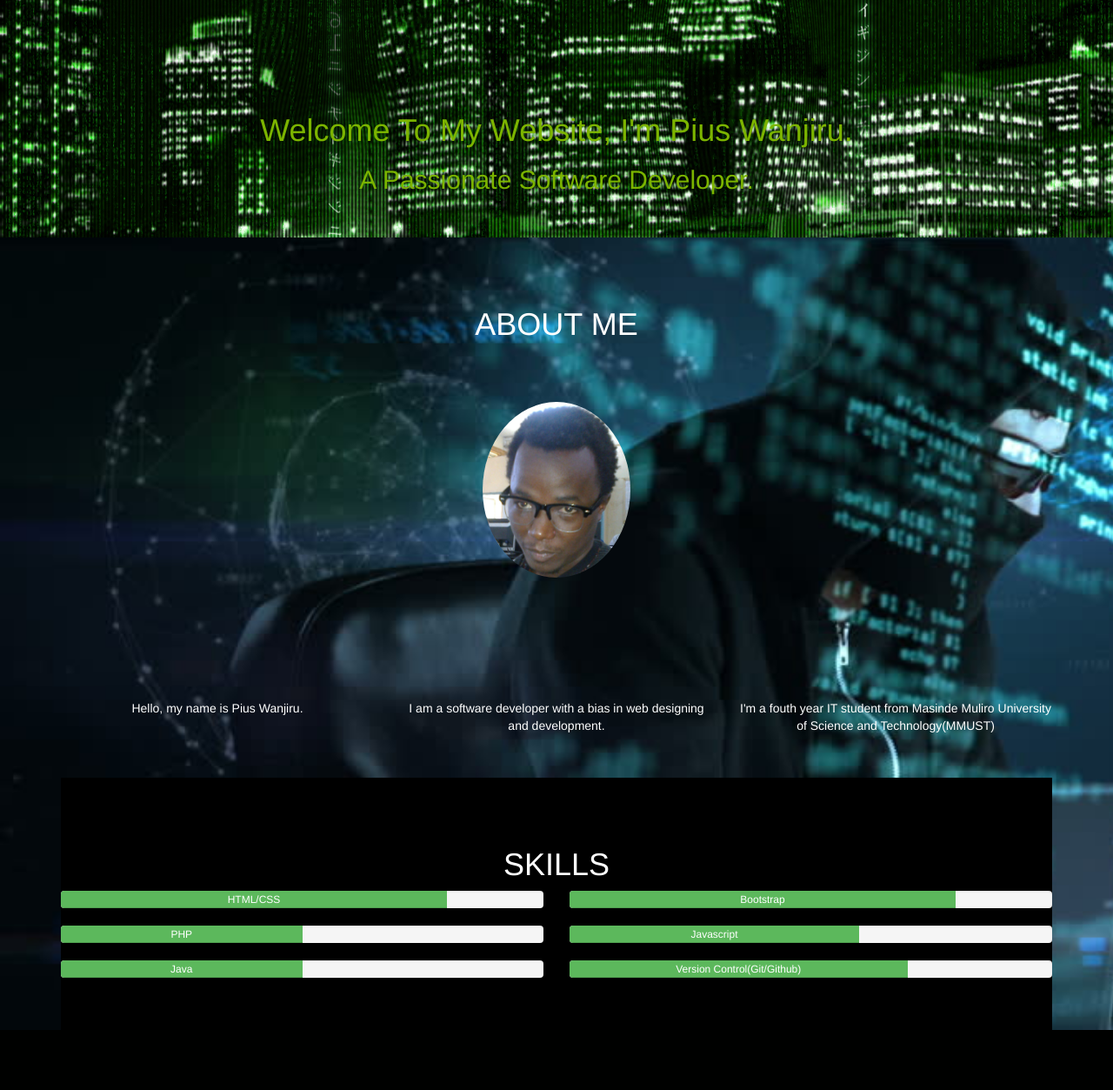
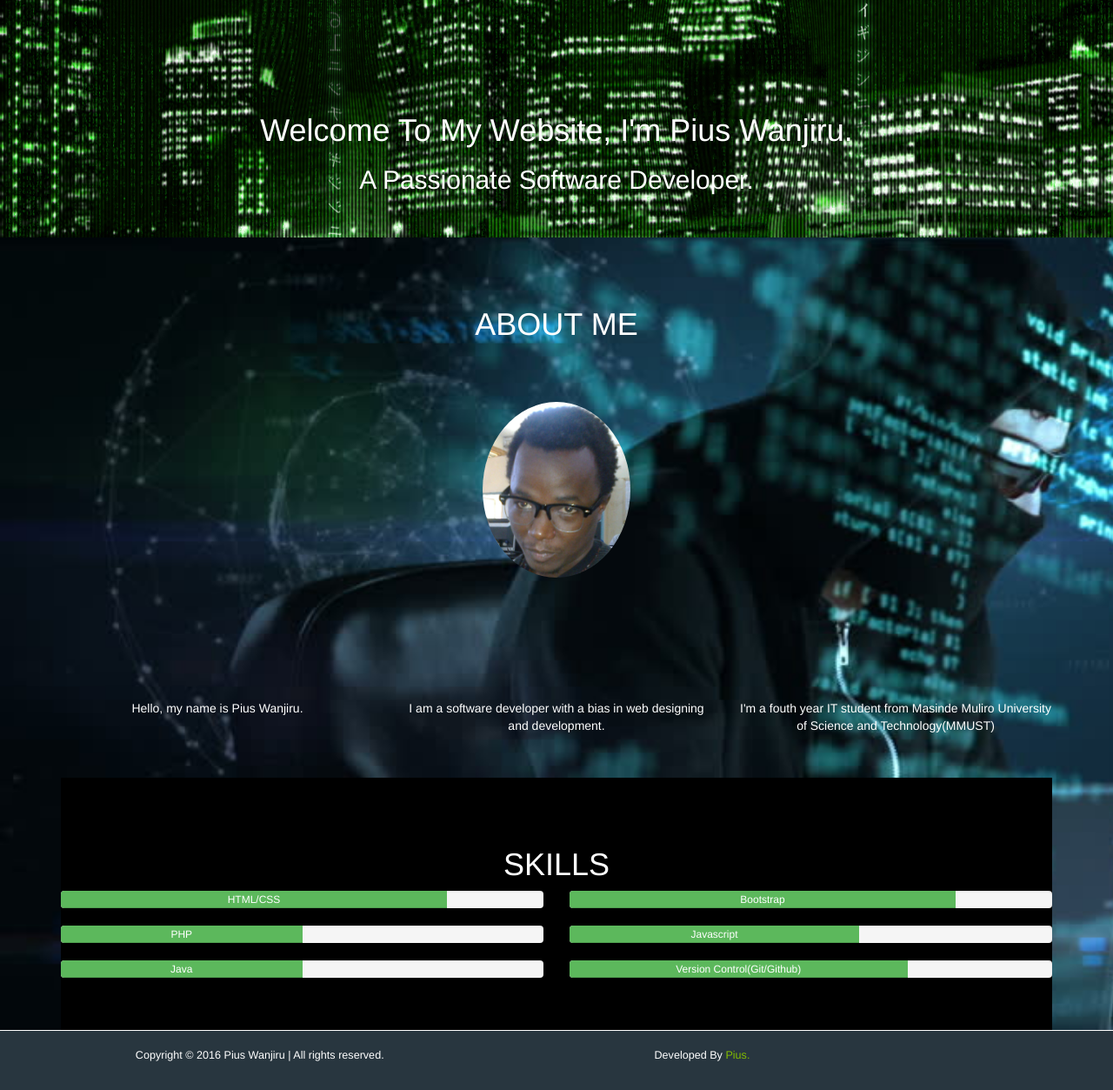
Before and after one commit to pius254/Personal-Site, a PHP site: page / in a window 1280 px wide. Shown: the part 50-1303 px from the top of the page at 87% size. Before the commit the page ends 1234 px from the top, so only its background shows below. Run offline with PHP 8.4, Linux system fonts and the light colour scheme.

Commit message:
adds footer section

```diff
--- a/assets/css/styles.css
+++ b/assets/css/styles.css
@@ -4,6 +4,11 @@ body{
 	font-size: 14px;
 	font-weight: 300;
 	color: #333;
+}
+
+a{
+	color: white;
+	text-decoration: none;
 }
 
 .row {
@@ -17,7 +22,7 @@ body{
 	width: 100%;
 	padding-top: 50px;
 	margin-top: 50px;
-	color: #7CB400;
+	color: white;
 }
 
 #about{
@@ -31,3 +36,28 @@ body{
 	background-color: black;
 	text-align: center;
 }
+
+/*#skills{
+	background-color: transparent;
+}*/
+
+#footer {
+  color: #ffffff;
+  width: 100%;
+  background: #28363f;
+  border-top: 1px solid #ffffff;
+}
+#footer .row {
+  padding: 20px 0;
+}
+#footer p {
+  font-size: 0.9em;
+  font-weight: 100;
+}
+#footer a {
+  color: #82bc00;
+  text-decoration: none;
+}
+#footer a:hover {
+  color: #6c9c01;
+}
--- a/index.html
+++ b/index.html
@@ -29,12 +29,12 @@
 			</div>
 			<div class="collapse navbar-collapse" id="collapseMenu">
 				<ul class="nav navbar-nav text-uppercase">
-					<li><a href="#" class="active">Home</a></li>
-					<li><a href="#">About</a></li>
-					<li><a href="#">Skills</a></li>
-					<li><a href="#">Portfolio</a></li>
-					<li><a href="#">Resume</a></li>
-					<li><a href="#">Contact</a></li>
+					<li><a href="#Home" class="active">Home</a></li>
+					<li><a href="#About">About</a></li>
+					<li><a href="#Skills">Skills</a></li>
+					<li><a href="#Portfolio">Portfolio</a></li>
+					<li><a href="#Resume">Resume</a></li>
+					<li><a href="#Contact">Contact</a></li>
 				</ul>
 			</div>
 		</div>
@@ -134,6 +134,28 @@
 	</section>
 	<!-- Skills Section  :End -->
 
+	<!-- Footer:Start-->
+	<footer id="footer">
+		<div class="container">
+			<div class="row">
+				<div class="col-lg-5 col-md-5 col-sm-5 col-xs-12">
+				<div class="text-center">
+					<p>Copyright &copy; 2016 Pius Wanjiru | All rights reserved.</p>
+				</div>
+				</div>
+				<div class="col-lg-2 col-md-2 col-sm-2 col-xs-12">
+					<div class="text-center">
+						<a href="" id="header"></a>
+					</div>
+				</div>
+				<div class="col-lg-5 col-md-5 col-sm-5 col-xs-12">
+					<p>Developed By <a href="https://github.com/pius254">Pius.</a></p>
+				</div>
+			</div>
+		</div>
+	</footer>
+	<!-- Footer:End-->
+
 	<!-- jQuery -->
 	<script type="text/javascript" src="assets/js/jquery.min.js"></script>
 	<!-- Bootstrap js -->
```
